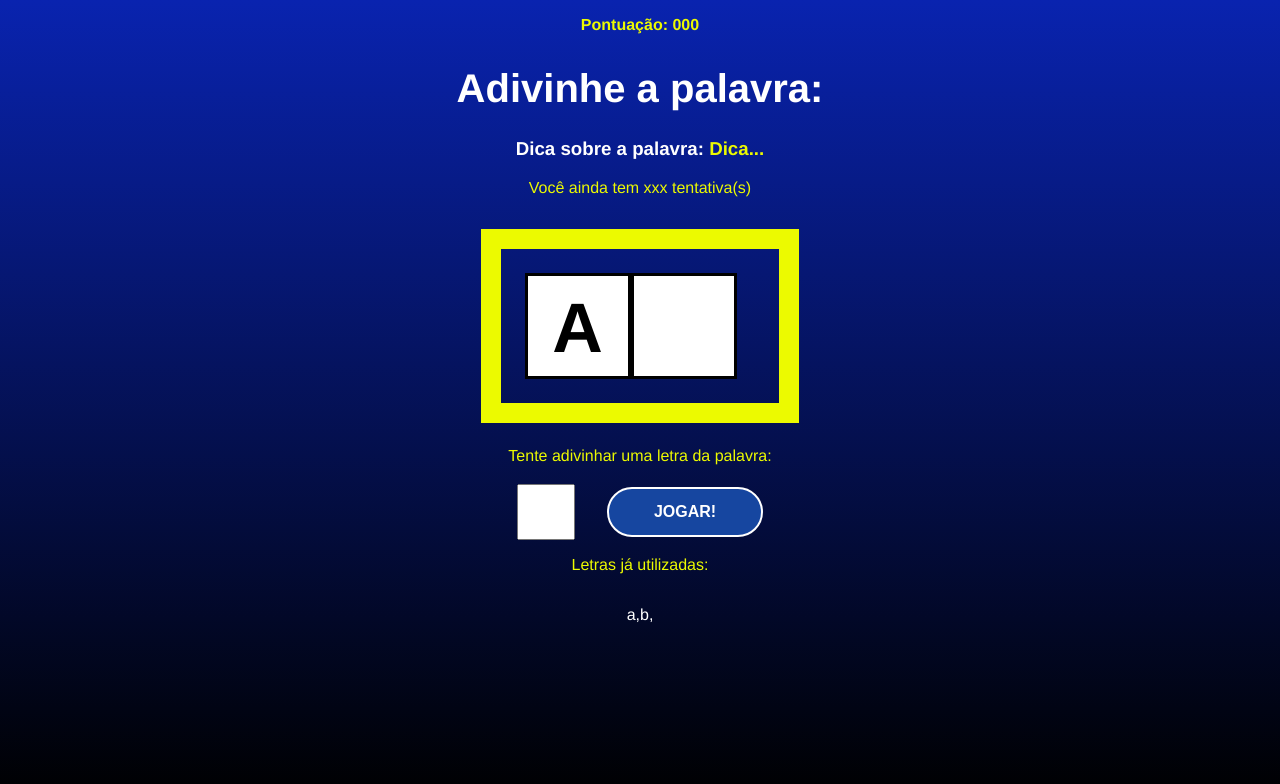
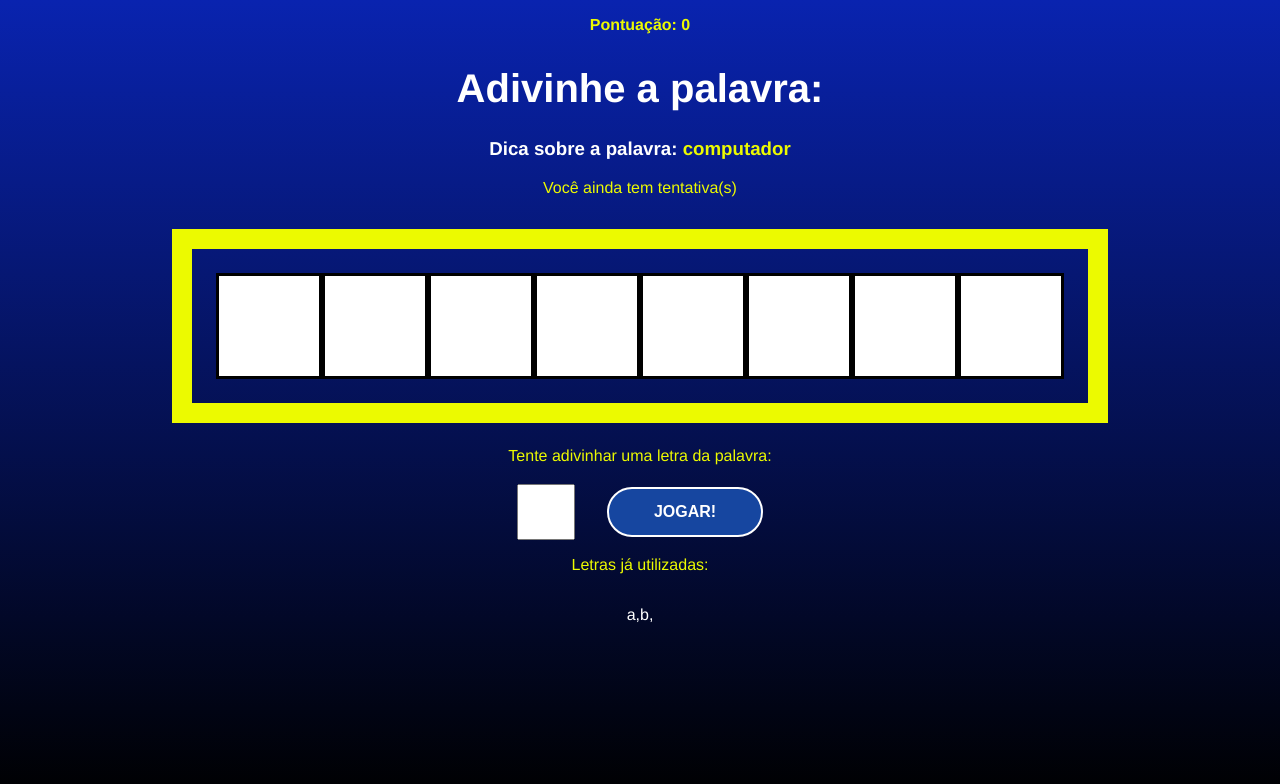
Before and after one commit to Felpezs/Estudos-ReactJS, a React (Vite) app in the folder secret_word/: page / in a window 1280 px wide. Both pictures are taken after a click on the button "COMEÇAR O JOGO". Shown: the top 784 px of the page. Built offline with nearby package versions, Linux system fonts and the light colour scheme.

Commit message:
entrada de dados

```diff
--- a/secret_word/src/App.jsx
+++ b/secret_word/src/App.jsx
@@ -21,6 +21,10 @@
   const [pickedWord, setPickedWord] = useState("");
   const [pickedCategory, setPickedCategory] = useState("");
   const [letters, setLetters] = useState([]);
+  const [guessedLetters, setGuessedLetters] = useState([]);
+  const [wrongLetters, setWrongLetters] = useState([]);
+  const [guesses, setGuesses] = useState(3);
+  const [score, setScore] = useState(0);
 
   const pickWordAndCategory = () => {
     const categories = Object.keys(words);
@@ -44,13 +48,23 @@
     setGameStage(stages[1].name);
   };
 
-  const verifyLetter = () => setGameStage(stages[2].name);
+  const verifyLetter = (letter) => setGameStage(console.log(letter));
   const restart = () => setGameStage(stages[0].name);
 
   return (
     <div className="App">
       {gameStage === "start" && <StartScreen startGame={startGame} />}
-      {gameStage === "game" && <Game verifyLetter={verifyLetter} />}
+      {gameStage === "game" && (
+        <Game
+          verifyLetter={verifyLetter}
+          pickedWord={pickedWord}
+          pickedCategory={pickedCategory}
+          letters={letters}
+          guessedLetters={guessedLetters}
+          wrongLetters={wrongLetters}
+          score={score}
+        />
+      )}
       {gameStage === "end" && <GameOver restart={restart} />}
     </div>
   );
--- a/secret_word/src/components/Game.jsx
+++ b/secret_word/src/components/Game.jsx
@@ -1,30 +1,66 @@
-import React from "react";
+import React, { useRef, useState } from "react";
 import "./Game.css";
 
-const Game = ({ verifyLetter }) => {
+const Game = ({
+  verifyLetter,
+  pickedWord,
+  pickedCategory,
+  letters,
+  guessedLetters,
+  wrongLetters,
+  guesses,
+  score,
+}) => {
+  const [letter, setLetter] = useState("");
+  const letterInputRef = useRef(null)
+
+  const handleSubmit = (e) => {
+    e.preventDefault();
+
+    verifyLetter(letter);
+    setLetter('')
+
+    letterInputRef.current.focus()
+  };
+
   return (
     <div className="game">
       <p className="points">
-        <span>Pontuação: 000</span>
+        <span>Pontuação: {score}</span>
       </p>
       <h1>Adivinhe a palavra:</h1>
       <h3 className="tip">
-        Dica sobre a palavra: <span>Dica...</span>
+        Dica sobre a palavra: <span>{pickedCategory}</span>
       </h3>
-      <p>Você ainda tem xxx tentativa(s)</p>
+      <p>Você ainda tem {guesses} tentativa(s)</p>
       <div className="wordContainer">
-        <span className="letter">A</span>
-        <span className="blankSquare"></span>
+        {letters.map((letter, i) =>
+          guessedLetters.includes(letter) ? (
+            <span key={i} className="letter">
+              {letter}
+            </span>
+          ) : (
+            <span key={i} className="blankSquare"></span>
+          )
+        )}
       </div>
       <div className="letterContainer">
         <p>Tente adivinhar uma letra da palavra:</p>
-        <form>
-          <input type="text" name="letter" maxLength="1" required />{" "}
+        <form onSubmit={handleSubmit}>
+          <input
+            type="text"
+            name="letter"
+            maxLength="1"
+            required
+            onChange={(e) => setLetter(e.target.value)}
+            value={letter}
+            ref={letterInputRef}
+          />
           <button>Jogar!</button>
         </form>
       </div>
       <div className="wrongLettersContainer">
-        <p>Letras já utilizadas: </p>
+        <p>Letras já utilizadas: {wrongLetters}</p>
         <span>a,</span>
         <span>b,</span>
       </div>
```
